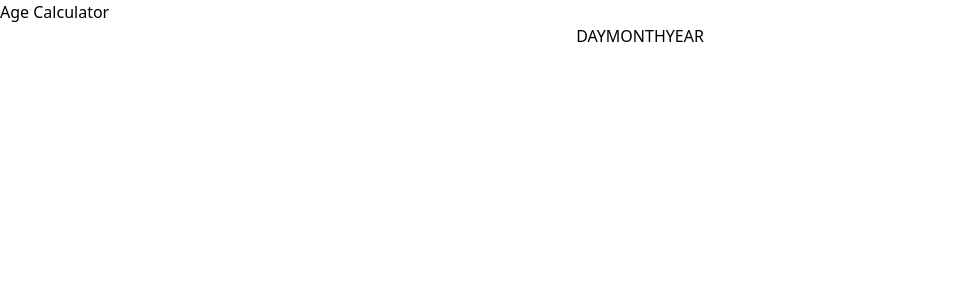
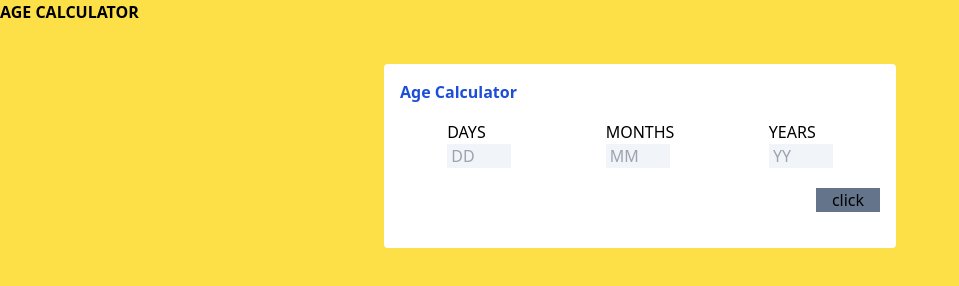
Before and after one commit to Vigneshwartt/AGE-CALCULATOR, a website built with Vite: page index.html in a window 1280 px wide. Shown: the whole page, without its empty margins (0-959 px from the left). Built offline with nearby package versions, Linux system fonts and the light colour scheme; files whose address does not match are found by name.

Commit message:
I made UI first

```diff
--- /dev/null
+++ b/assests/js/main.js
@@ -0,0 +1,17 @@
+let da=document.getElementById('dd')
+let ma=document.getElementById('mm')
+let ya=document.getElementById('yy')
+
+button.addEventListener('submit',()=>{
+    performs()
+
+})
+
+funct ion performs(){
+    let Day=da.value.trim
+    if(Day>2)
+    {
+        console.log("error")
+    }
+
+}
--- a/index.html
+++ b/index.html
@@ -6,14 +6,51 @@
     <title>Age Calculator</title>
     <link rel="stylesheet" href="./assests/css/output.css">
   </head>
-  <body>
-    <h1 class="">Age Calculator</h1>
-    <div class="container">
-      <div class="flex justify-center ">
-        <h4>DAY</h4>
-        <h4>MONTH</h4>
-        <h4>YEAR</h4>
-      </div>
-    </div>
-  </body>
+  <body class="bg-yellow-300">
+     <h1  class="  font-bold ">AGE CALCULATOR</h1>
+    <section class=" ">
+       <div class="bg-white max-w-xs sm:max-w-lg rounded mt-10 mx-auto p-4">
+         <div class="flex items-center justify-between">
+            <h1 class="font-bold text-blue-700">Age Calculator</h1>
+         </div>
+         <form class="mt-4  flex justify-around  items-center">
+           <div>
+             <label for="Days" class="form-label">DAYS</label>
+             <br>
+             <input type="number" id="dd" placeholder=" DD" class="form-input bg-slate-100 w-16"  required>
+           </div>
+           <div>
+            <label for="Months" class="form-label">MONTHS</label>
+            <br>
+            <input type="number" id="mm" placeholder=" MM" class="form-input bg-slate-100 w-16"  required>
+          </div>
+          <div>
+            <label for="Years" class="form-label">YEARS</label>
+            <br>
+            <input type="number" id="yy" placeholder=" YY" class="form-input bg-slate-100 w-16"  required>
+          </div>
+           <!-- <div>
+             <button id="btn" class="py-2 bg-red-500 text-white w-full rounded font-medium ">Calculate</button>
+           </div>-->
+
+         </form>
+         <div class="flex items-center  justify-end py-5">
+          <button  type="submit"  class="btns bg-slate-500 w-16" id="btn">click</button>
+         </div>
+         <div class="ones">
+         <div id="dayss" class="text-black font-bold ">
+
+           </div>
+           <div id="monthss" class="text-black font-bold ">
+
+           </div>
+           <div id="yearss" class="text-black font-bold ">
+
+           </div>
+          </div>
+
+         </div>
+       <script src="./assests/css/main.js"></script>
+     </section>
+   </body>
 </html>
--- a/tailwind.config.js
+++ b/tailwind.config.js
@@ -1,8 +1,9 @@
 /** @type {import('tailwindcss').Config} */
 export default {
-  content: ["./**/*.{html,js}"],
+  content: ["./**/*.{html,js,css}"],
   theme: {
     extend: {},
   },
   plugins: [],
+
 }
```
Also changed, not shown: assests/css/output.css.
